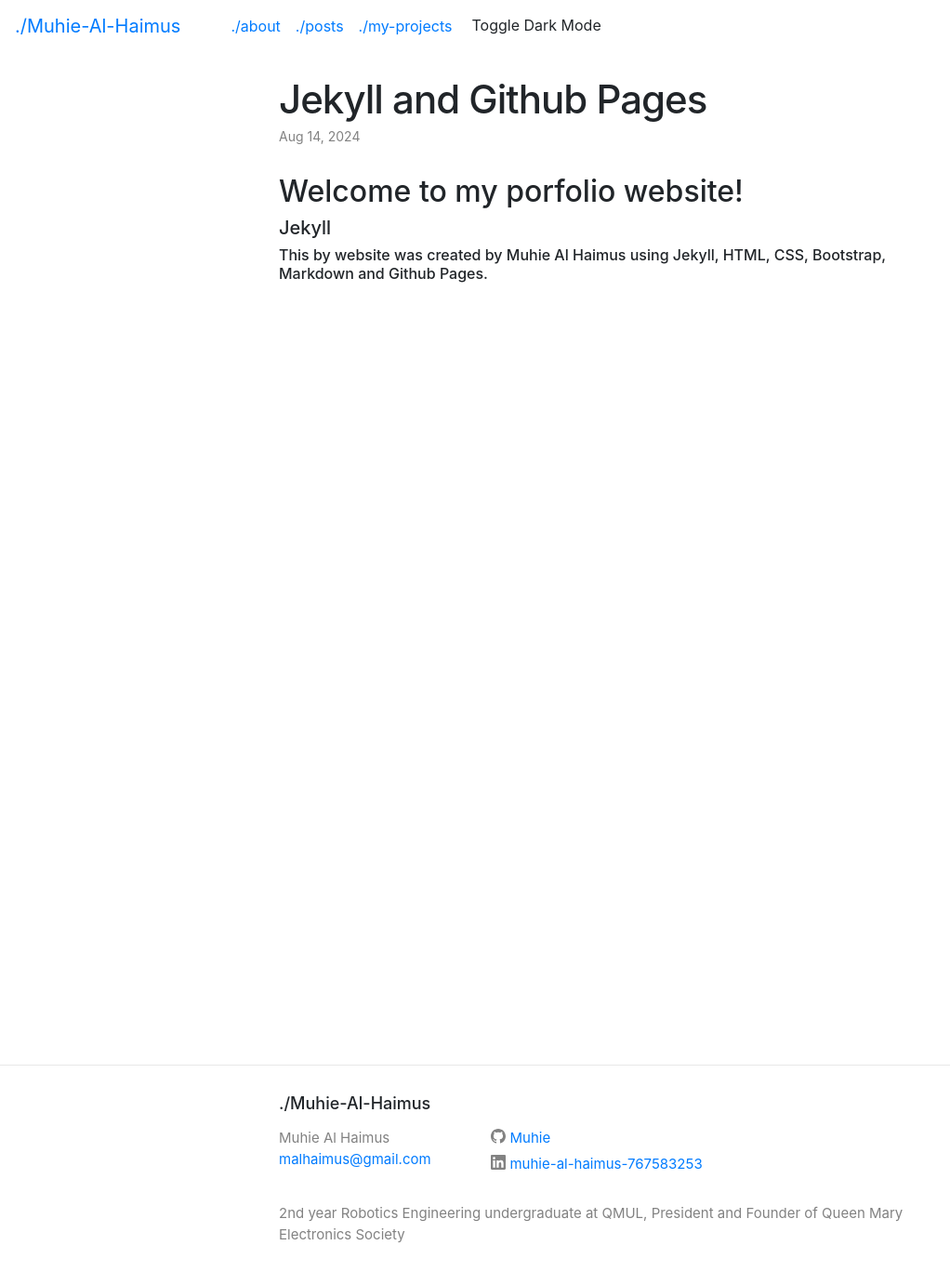
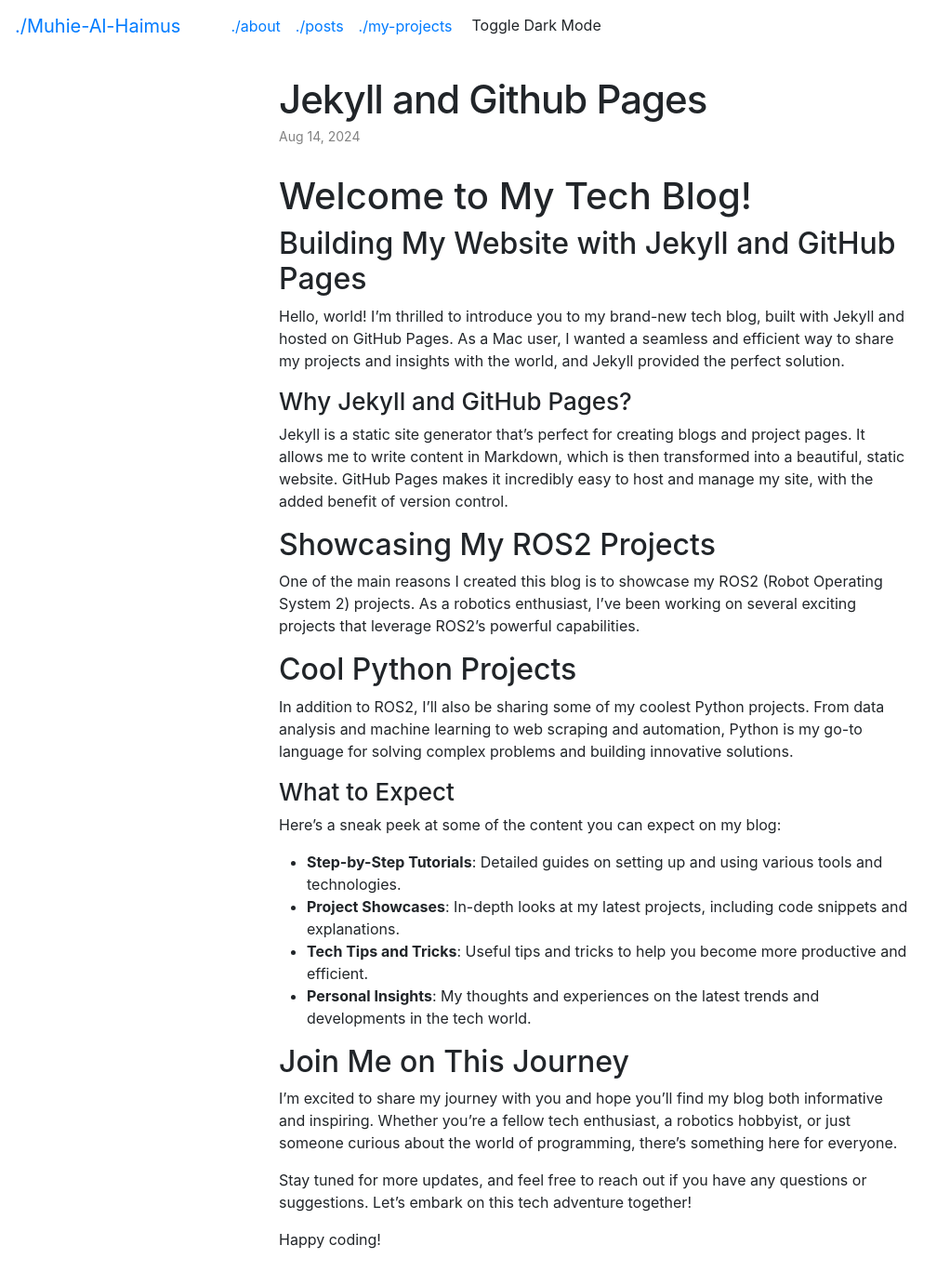
Before and after one commit to Muhie/muhie-me, a Jekyll site: the page built from _posts/2024-08-14-my-first-post.md, in a window 1280 px wide and 1400 px high. Shown: the top 1382 px of the window at 93% size, without its empty margins (0-1022 px from the left). Built offline with Jekyll 4.4.1, drawn with Linux system fonts in a browser that asks for light colours; a style sheet for code colours, icons or effects is not loaded.

Commit message:
updated first post

```diff
--- a/_posts/2024-08-14-my-first-post.md
+++ b/_posts/2024-08-14-my-first-post.md
@@ -5,8 +5,37 @@ date:   2024-08-14 11:15:45 +0100
 categories: jekyll update
 ---
 
-## Welcome to my porfolio website!
+# Welcome to My Tech Blog!
 
-#### Jekyll
+## Building My Website with Jekyll and GitHub Pages
 
-###### This by website was created by Muhie Al Haimus using Jekyll, HTML, CSS, Bootstrap, Markdown and Github Pages.
+Hello, world! I'm thrilled to introduce you to my brand-new tech blog, built with Jekyll and hosted on GitHub Pages. As a Mac user, I wanted a seamless and efficient way to share my projects and insights with the world, and Jekyll provided the perfect solution.
+
+### Why Jekyll and GitHub Pages?
+
+Jekyll is a static site generator that's perfect for creating blogs and project pages. It allows me to write content in Markdown, which is then transformed into a beautiful, static website. GitHub Pages makes it incredibly easy to host and manage my site, with the added benefit of version control.
+
+## Showcasing My ROS2 Projects
+
+One of the main reasons I created this blog is to showcase my ROS2 (Robot Operating System 2) projects. As a robotics enthusiast, I've been working on several exciting projects that leverage ROS2's powerful capabilities.
+
+## Cool Python Projects
+
+In addition to ROS2, I'll also be sharing some of my coolest Python projects. From data analysis and machine learning to web scraping and automation, Python is my go-to language for solving complex problems and building innovative solutions.
+
+### What to Expect
+
+Here's a sneak peek at some of the content you can expect on my blog:
+
+- **Step-by-Step Tutorials**: Detailed guides on setting up and using various tools and technologies.
+- **Project Showcases**: In-depth looks at my latest projects, including code snippets and explanations.
+- **Tech Tips and Tricks**: Useful tips and tricks to help you become more productive and efficient.
+- **Personal Insights**: My thoughts and experiences on the latest trends and developments in the tech world.
+
+## Join Me on This Journey
+
+I'm excited to share my journey with you and hope you'll find my blog both informative and inspiring. Whether you're a fellow tech enthusiast, a robotics hobbyist, or just someone curious about the world of programming, there's something here for everyone.
+
+Stay tuned for more updates, and feel free to reach out if you have any questions or suggestions. Let's embark on this tech adventure together!
+
+Happy coding!
```
